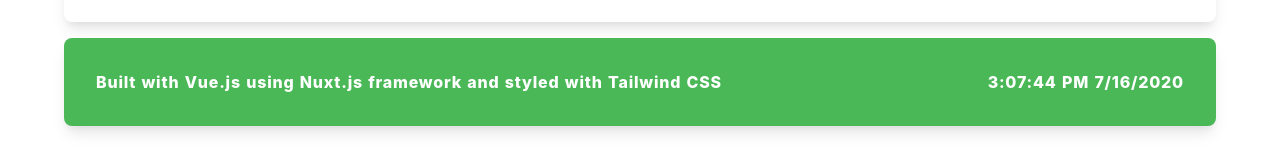
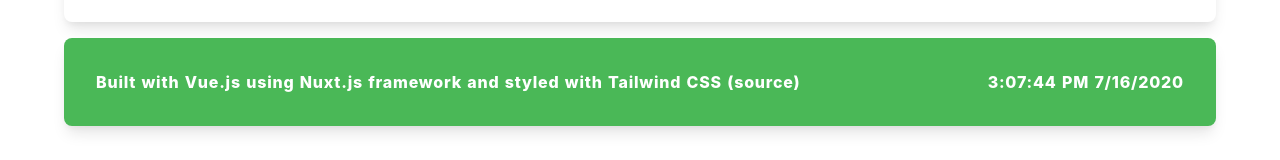
Before and after one commit to ckhatton/vivo-life-cv, a Nuxt app: page / in a window 1280 px wide. Shown: the part 2635-2795 px from the top of the page. Built offline with nearby package versions, Linux system fonts and the light colour scheme.

Commit message:
Add the source code to the footer

```diff
--- a/components/footer.vue
+++ b/components/footer.vue
@@ -1,6 +1,6 @@
 <template>
   <div class="bg-green mb-4 p-8 rounded-lg shadow-lg text-white tracking-wider font-extrabold flex flex-wrap justify-between items-center">
-    <h1 class="text-base">Built with Vue.js using Nuxt.js framework and styled with Tailwind CSS</h1>
+    <h1 class="text-base">Built with Vue.js using Nuxt.js framework and styled with Tailwind CSS <a href="https://github.com/ckhatton/vivo-life-cv" target="_blank">(source)</a></h1>
     <h2 id="date" class="text-base">{{ time }} {{ new Date().toLocaleDateString() }}</h2>
   </div>
 </template>
```
